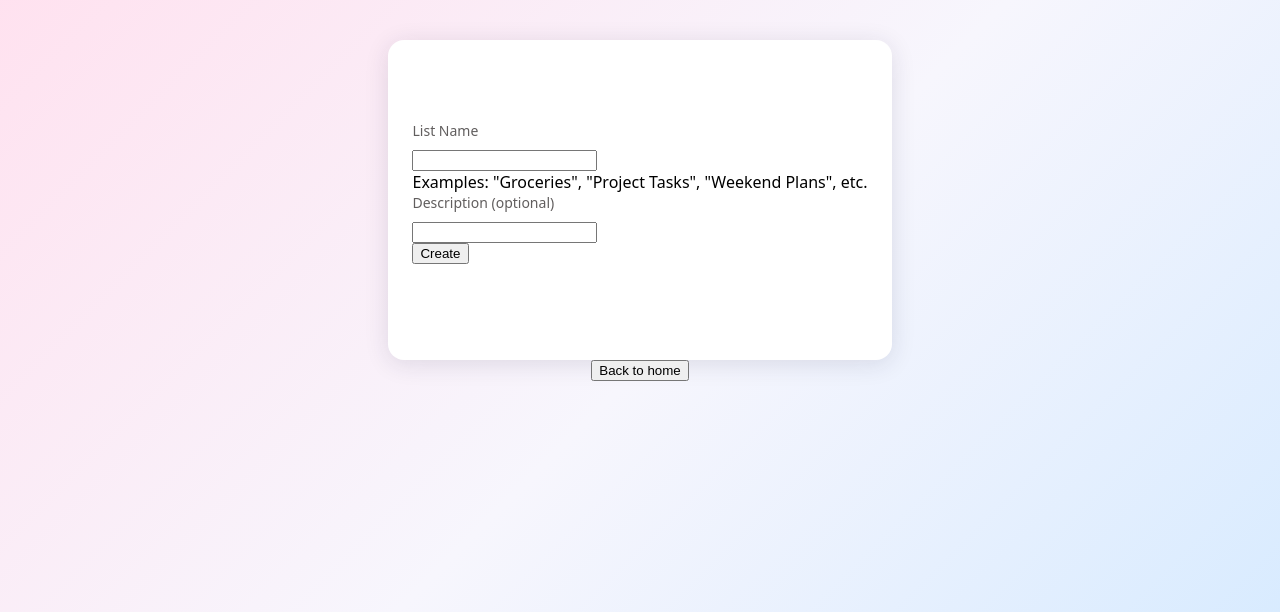
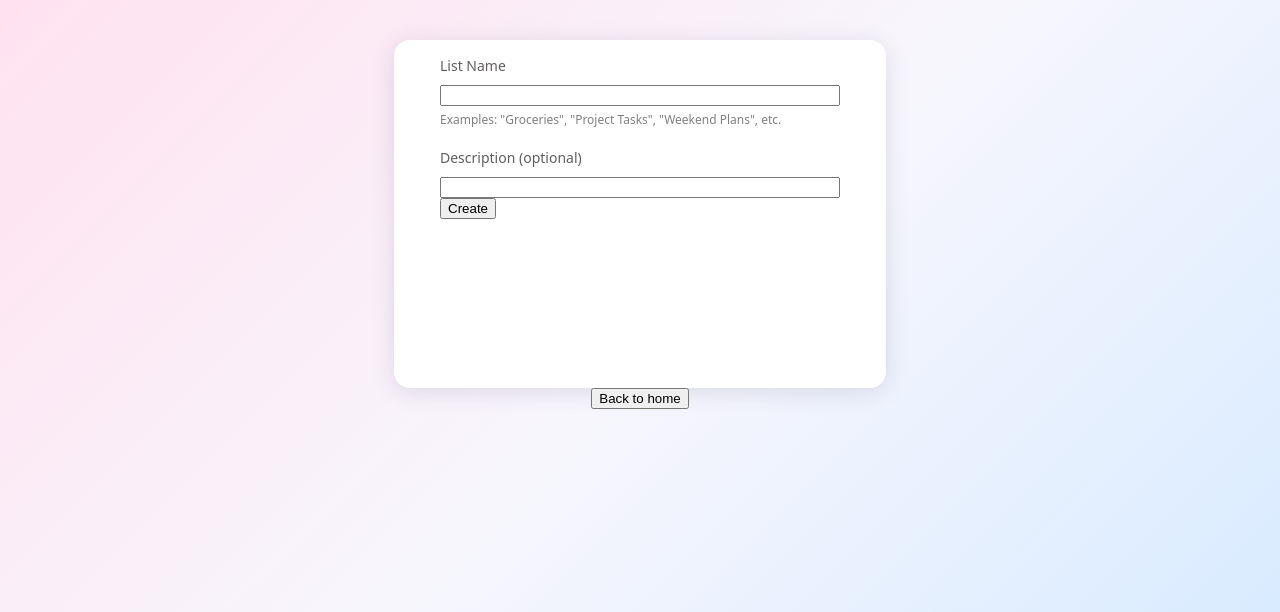
Before and after one commit to im-dlam/SeeQQ, a FastAPI app: page / in a window 1280 px wide. Shown: the part 30-642 px from the top of the page. Run offline with FastAPI, Linux system fonts and the light colour scheme.

Commit message:
chore: change size

```diff
--- a/app/static/css/style.css
+++ b/app/static/css/style.css
@@ -24,11 +24,10 @@ nav a{
     margin-top: 40px;
     border-radius: 16px;
     box-shadow: 0 4px 24px 0 rgba(34, 34, 68, 0.12);
-              /* 0 1.5px 6px 0 rgba(34, 34, 68, 0.04); */
     display: flex;
-    justify-content: center;  /* căn giữa ngang */
-    align-items: center;      /* căn giữa dọc */
-    min-height: 40vh;         /* hoặc 100vh nếu muốn giữa cả trang */
+    justify-content: center;
+    align-items: center;
+    min-height: 40vh;
     min-width: 30%;
 }
 .label {
@@ -36,10 +35,22 @@ nav a{
     margin-bottom: 10px;
     font-size:14px;
     color:rgb(97, 94, 94);
+
+}
+.example-label {
+    font-size: 12px;
+    color:gray;
+    margin-top:5px;
+    margin-bottom:20px;
 }
 .form-main {
-    padding-left: 24px;
-    padding-right: 24px;
-    padding-top: 24px;
-    padding-bottom: 24px;
+    padding-left: 46px;
+    padding-right: 46px;
+    padding-top: 16px;
+    padding-bottom: 16px;
+    min-height: 300px;
 }
+
+.form-main input {
+    min-width: 50vh;
+}
--- a/app/templates/index.html
+++ b/app/templates/index.html
@@ -20,7 +20,7 @@
                 <form class="form-main" action="/add">
                     <div class="label">List Name</div>
                     <input type="text">
-                    <div>Examples: "Groceries", "Project Tasks", "Weekend Plans", etc.</div>
+                    <div class="example-label">Examples: "Groceries", "Project Tasks", "Weekend Plans", etc.</div>
                     <div class="label">Description (optional)</div>
                     <input type="text">
                     <div>
```
